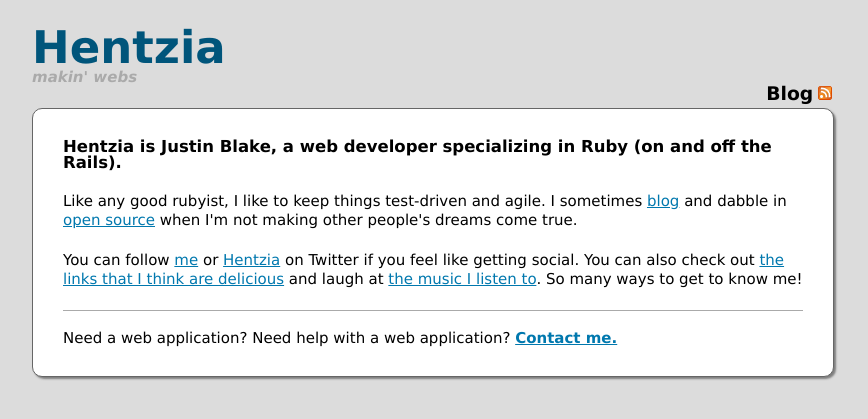
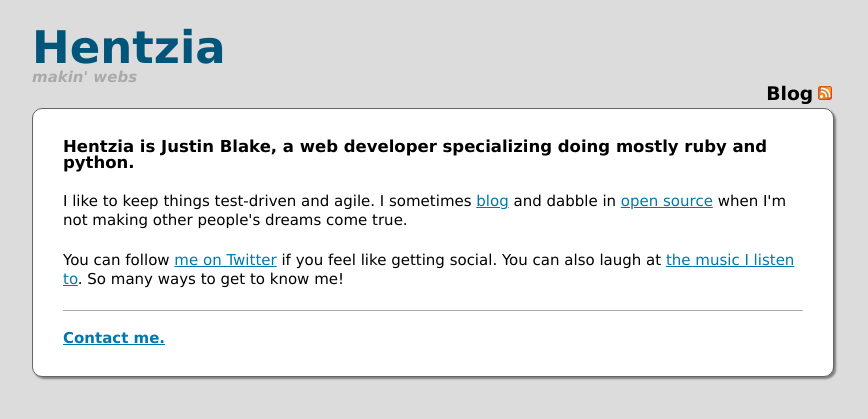
Before and after one commit to blaix/blaix.github.com, a Jekyll site: the page built from index.html, in a window 1280 px wide. Shown: the top 419 px of the page, without its empty margins (18-886 px from the left). Built offline with Jekyll 4.4.1, drawn with Linux system fonts in a browser that asks for light colours; some web fonts are replaced; comment, search, counter and statistics services are not loaded.

Commit message:
Update index page.
Updated to reflect the fact that I'm not available for contract
work, I do python now, and I don't use delicious.

```diff
--- a/index.html
+++ b/index.html
@@ -3,23 +3,20 @@
 title: Hentzia, Inc.
 ---
 
-<h1>Hentzia is Justin Blake, a web developer specializing in Ruby (on and off
-the Rails).</h1>
+<h1>Hentzia is Justin Blake, a web developer specializing doing mostly ruby
+and python.</h1>
 
-<p>Like any good rubyist, I like to keep things test-driven and agile. I
+<p>I like to keep things test-driven and agile. I
 sometimes <a href="/blog/" title="The Hentzia Blog">blog</a> and dabble in
 <a href='http://github.com/blaix' title='Justin Blake on Github'>open
 source</a> when I'm not making other people's dreams come true.</p>
 
 <p>You can follow <a href="http://twitter.com/blaix" title="Justin Blake's
-Twitter">me</a> or <a href="http://twitter.com/hentzia">Hentzia</a> on Twitter
-if you feel like getting social. You can also check out <a
-href="http://www.delicious.com/blaix" title="Justin Blake's delicious
-links">the links that I think are delicious</a> and laugh at <a
+Twitter">me on Twitter</a>
+if you feel like getting social. You can also laugh at <a
 href="http://www.last.fm/user/blaix" title="Justin Blake's last.fm
 profile">the music I listen to</a>. So many ways to get to know me!</p>
 
 <footer>
-  Need a web application? Need help with a web application?
   <strong><a href='mailto:justin@hentzia.com' title='justin@hentzia.com'>Contact me.</a></strong>
 </footer>
```
